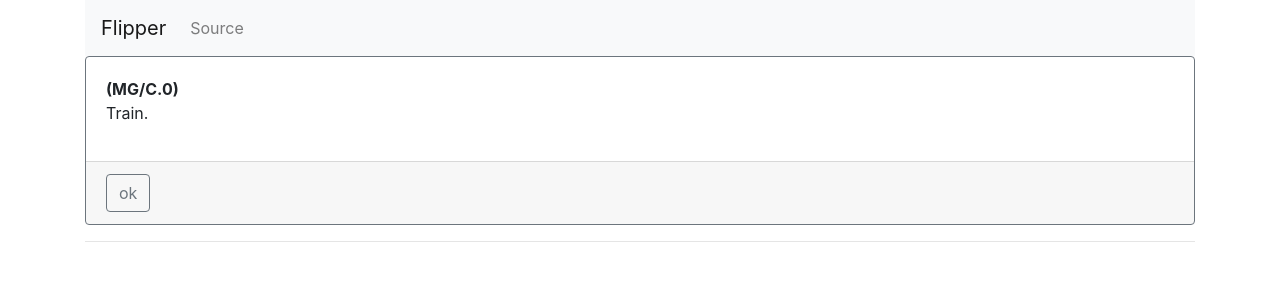
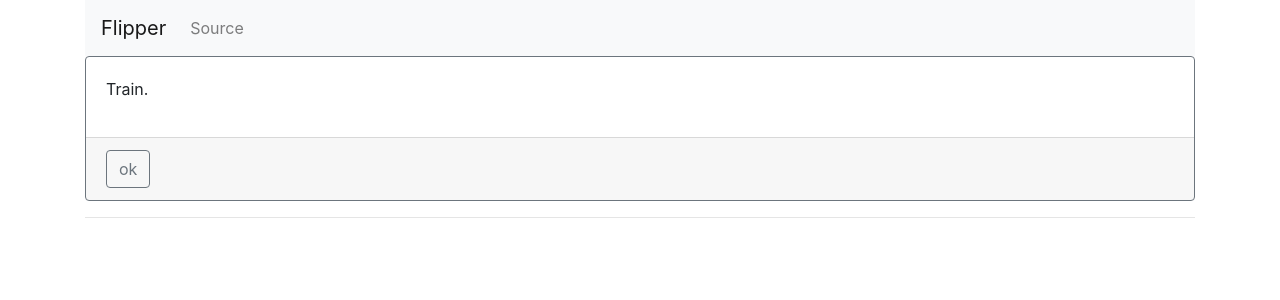
Before and after one commit to blinks/flipper, a React (Create React App) app: page / in a window 1280 px wide. Both pictures are taken after a click on the button "MG". Shown: the top 300 px of the page. Built offline with nearby package versions, Linux system fonts and the light colour scheme.

Commit message:
Clean up Markdown generation + cards.

```diff
--- a/src/App.js
+++ b/src/App.js
@@ -57,19 +57,19 @@ function App() {
   let [index, setIndex] = useState(0); // current instruction index
 
   // Start using a faction.
-  const _start = (f) => {
-    factionKey = f; setFactionKey(f);
-    setCard(deckState[f] || DECK[f].length); _nextCard();
-  };
+  const _start = (f) => { factionKey = f; setFactionKey(f); _nextCard(); };
 
   // Draw the next card. (Shuffle and reset when we reach the end.)
   const _nextCard = () => {
-    var deck = deckState[factionKey]; // remaining cards in the faction deck.
-    if (!deck) { deck = shuffle(Object.keys(DECK[factionKey])); }
+    // Remaining cards in the persistent faction deck.
+    var deck = deckState[factionKey] || [];
+    if (!deck || deck.length === 0) {
+      deck = shuffle(Object.keys(DECK[factionKey]));
+    }
     setIndex(0);
     setCard(deck.pop());
     deckState[factionKey] = deck;
-    setDeckState(deck);
+    setDeckState(deckState);
   };
 
   // Increment the current instruction.
@@ -84,7 +84,7 @@ function App() {
 
   // Stop using a faction.
   const _stop = () => {
-    setFactionKey(null); setCard(0); setIndex(0);
+    setFactionKey(null); setCard(null); setIndex(0);
   };
 
   // Evaluate a bytecode instruction in-context.
@@ -124,8 +124,7 @@ function App() {
 
     dialog = (
       <Dialog type={opts.length > 1 ? 'primary' : 'secondary'} options={opts}>
-        <b>({factionKey}/{card}.{index})</b>
-        <ReactMarkdown>{inst.text}</ReactMarkdown>
+        <ReactMarkdown children={inst.text} />
       </Dialog>
     );
   }
@@ -148,7 +147,7 @@ function App() {
 function Dialog(props) {
   return (
     <Card border={props.type || 'secondary'}>
-      <Card.Body><Card.Text>{props.children}</Card.Text></Card.Body>
+      <Card.Body>{props.children}</Card.Body>
       <Card.Footer>
         <ButtonToolbar className="justify-content-between">
           {props.options}
```
Also changed, not shown: 11 other files (tests, documents, lock files or other folders).
